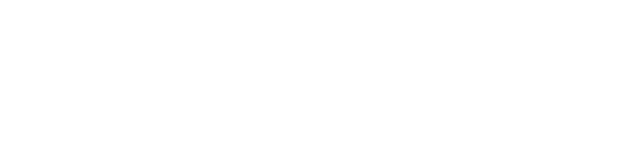
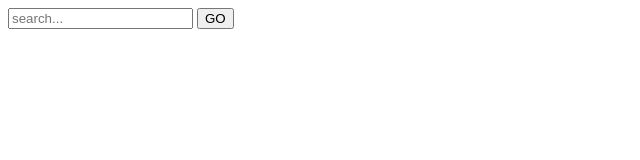
Before and after one commit to ElianaGE2024/Home-page-, a plain HTML site: page index.html in a window 1280 px wide. Shown: the whole page, without its empty margins (0-640 px from the left). Drawn offline with Linux system fonts and the light colour scheme.

Commit message:
Update index.html

```diff
--- a/index.html
+++ b/index.html
@@ -13,6 +13,16 @@
         <link rel="stylesheet" href="">
     </head>
     <body>
+        <!-- GOOGLE SEARCH -->
+<form action="https://google.com/search" method="get" target="_blank">
+    <input type="hidden" name="sitesearch" />
+    <input type="text" name="q" placeholder="search..." class="search-bar"/>
+    <input type="submit" value="GO" class="submit-button">
+ </form>
+
+
+
+
         <!--[if lt IE 7]>
             <p class="browsehappy">You are using an <strong>outdated</strong> browser. Please <a href="#">upgrade your browser</a> to improve your experience.</p>
         <![endif]-->
```
